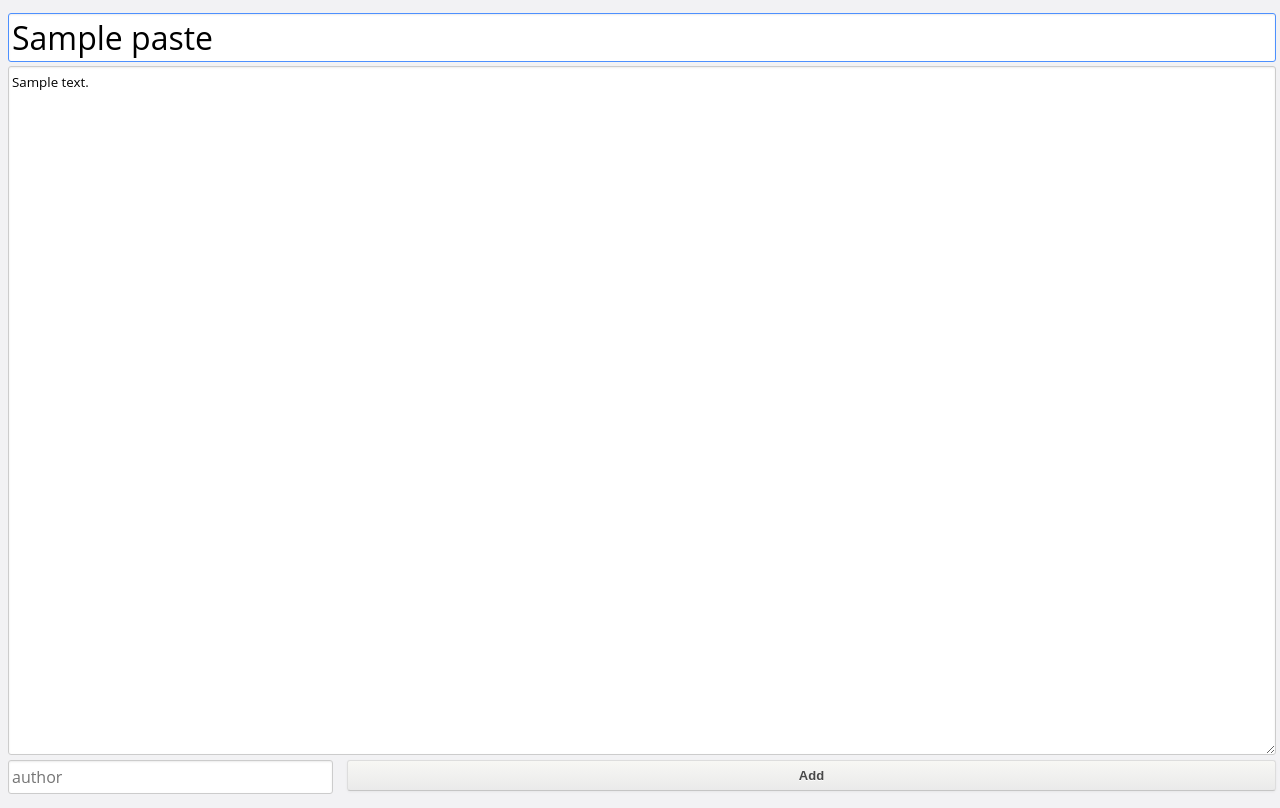
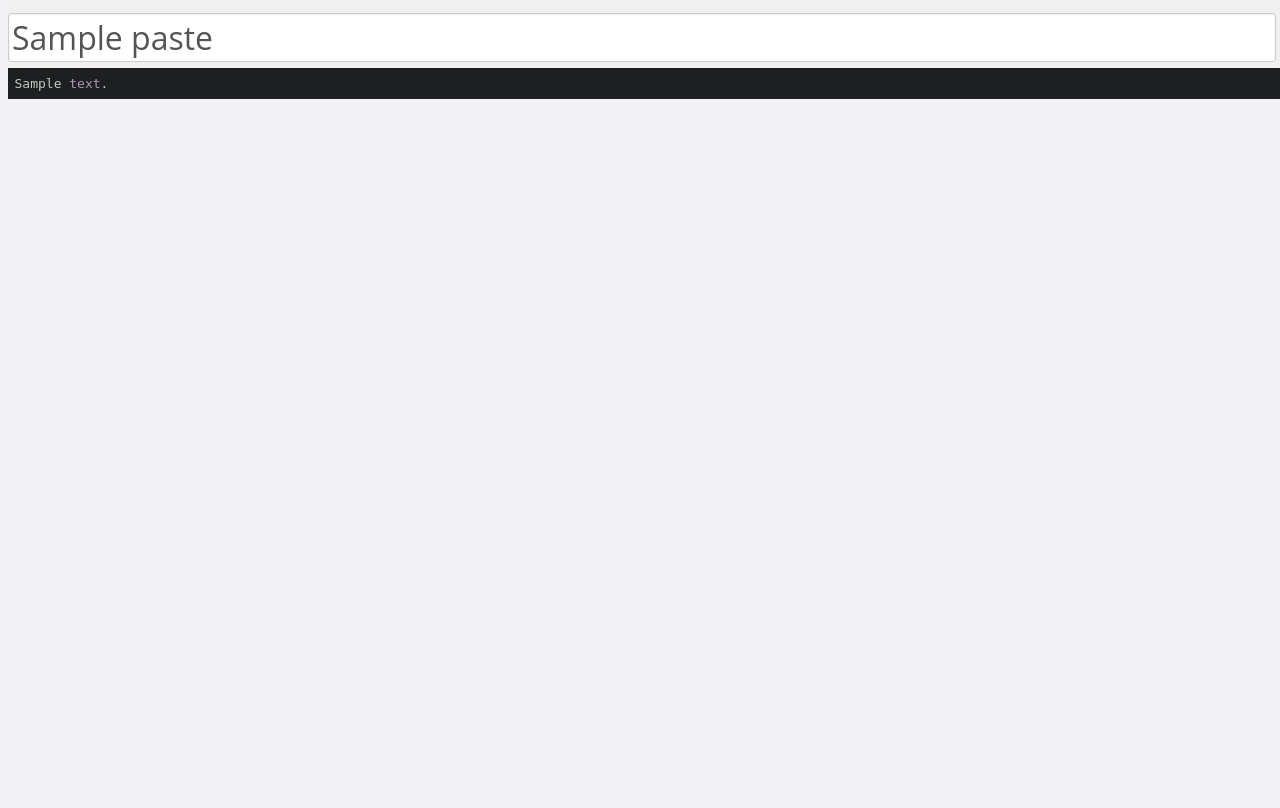
Before and after one commit to jwoglom/paste, a Django app: template paste/templates/view.html in a window 1280 px wide. Run offline with Django 3.2, Linux system fonts and the light colour scheme; the template is opened without the code that fills it: values that come from a table or form of the project are taken from there, others are empty; data comes from the database, SQL or seed files in the repository; tables that the repository leaves empty hold one stand-in row (values such as "Sample post"); parts of the project's set-up code (start-up, migrations or seed data) failed here and were passed over; some libraries are stand-ins or nearby versions.

Commit message:
update static and templates

```diff
--- a/paste/static/form.css
+++ b/paste/static/form.css
@@ -15,6 +15,9 @@ body, form {
     height: 35px;
 }
 
+.title-container {
+    width: 100%;
+}
 .contents {
     display: block;
     width: 100%;
--- a/paste/templates/view.html
+++ b/paste/templates/view.html
@@ -2,11 +2,32 @@
 {% block css %}
 {{ block.super }}
 <link rel="stylesheet" type="text/css" href="/static/form.css" />
-{% endblock %}
-{% block js %}
+{% if not edit %}
+<link rel="stylesheet" type="text/css" href="/static/highlightjs/tomorrow-night.css" />
+<script type="text/javascript" src="/static/highlightjs/highlight.pack.js"></script>
+<script type="text/javascript">
+  hljs.configure({tabReplace: '    '});
+  hljs.initHighlightingOnLoad();
+</script>
+<style type="text/css">
+.title-container {
+    position: fixed;
+    top: 0;
+    background: #f0f0f0;
+    padding-top: 8px;
+}
+pre {
+    margin-top: 60px;
+}
+body {
+    overflow-y: hidden;
+}
+</style>
+{% else %}
 <script type="text/javascript">
 window.onload = function() { document.querySelector('.title').focus(); }
 </script>
+{% endif %}
 {% endblock %}
 {% block main %}
 <form action="/p/{{ paste.identifier }}/" method="post">
@@ -16,10 +37,14 @@ window.onload = function() { document.querySelector('.title').focus(); }
 <script>setTimeout(function(){document.querySelector('.notify').style.display='none';},2500)</script>
 {% endif %}
 <input type='hidden' name='confirm' value='1' />
-<input class="title" type="text" name="title" placeholder="" value="{{ paste.title }}" />
-<textarea class="contents" name="contents" placeholder="code">{{ paste.contents }}</textarea>
+<div class="title-container">
+<input class="title" type="text" name="title" placeholder="" value="{{ paste.title }}" {% if not edit %} disabled readonly{% endif %}/>
+</div>
+<{% if edit %}textarea{% else %}pre><code{% endif %} class="contents" name="contents" placeholder="code">{{ paste.contents }}</{% if edit %}textarea{% else %}code></pre{% endif %}>
+{% if edit %}
 <div class="bottom">
 <input type="text" class="author" name="author" placeholder="author" value="{{ paste.author.name }}" />
 <input type="submit" class="add" value="Add" />
+{% endif %}
 </form>
 {% endblock %}
```
